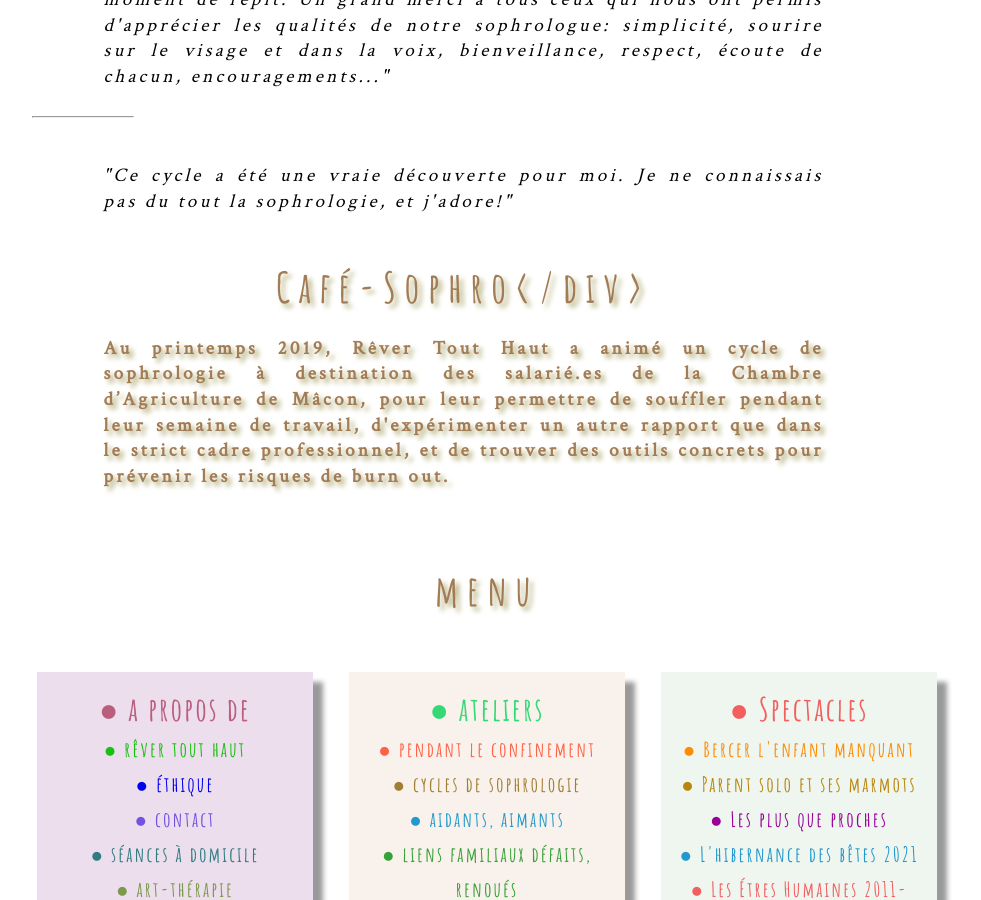
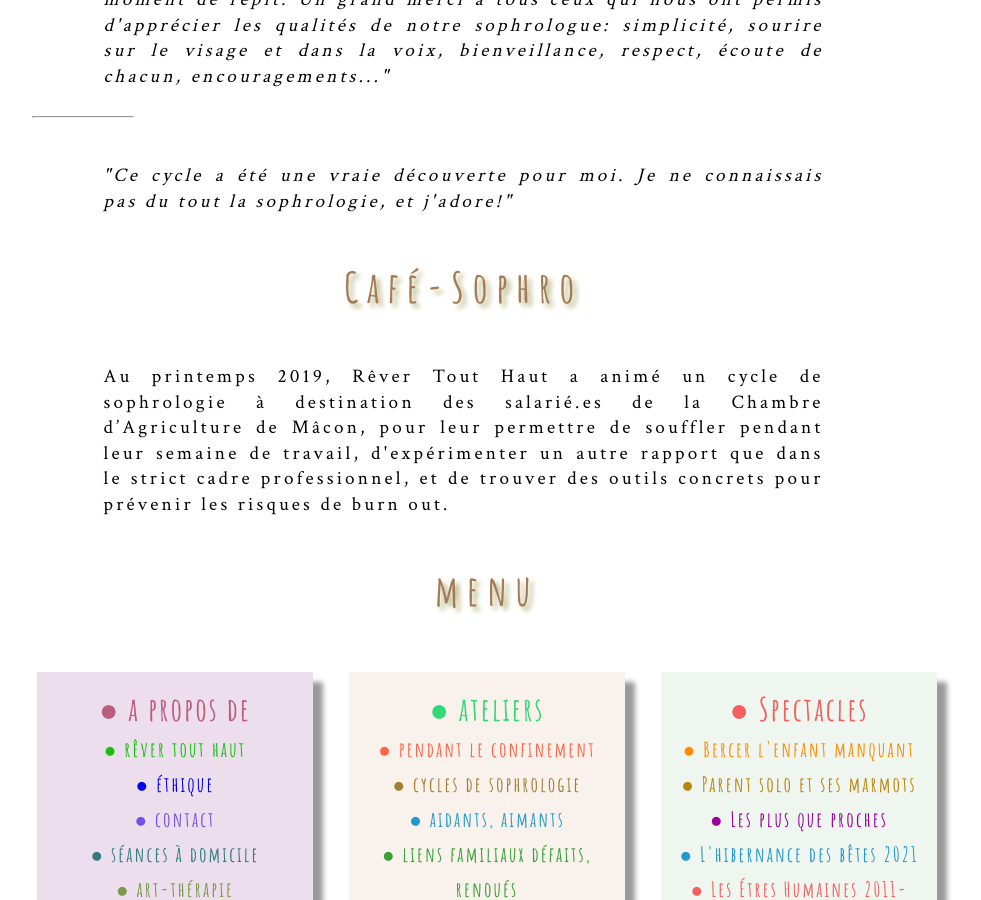
Before and after one commit to leshnik/revertouthaut, a Jekyll site: the page built from cycles-de-sophrologie.md, in a window 1280 px wide and 900 px high, scrolled down 2791 px. Shown: the whole window, without its empty margins (153-1134 px from the left). Built offline with Jekyll 4.4.1, drawn with Linux system fonts in a browser that asks for light colours.

Commit message:
remove slash div error

```diff
--- a/cycles-de-sophrologie.md
+++ b/cycles-de-sophrologie.md
@@ -70,6 +70,6 @@
 
 <p class="intro-text"><cite>"Ce cycle a été une vraie découverte pour moi. Je ne connaissais pas du tout la sophrologie, et j'adore!"</cite></p>
 <div class="space-below"></div>
-<h1>Café-Sophro</div>
+<h1>Café-Sophro</h1>
 
 <p class="intro-text">Au printemps 2019, Rêver Tout Haut a animé un cycle de sophrologie à destination des salarié.es de la Chambre d’Agriculture de Mâcon, pour leur permettre de souffler pendant leur semaine de travail, d'expérimenter un autre rapport que dans le strict cadre professionnel, et de trouver des outils concrets pour prévenir les risques de burn out.</p>
```
